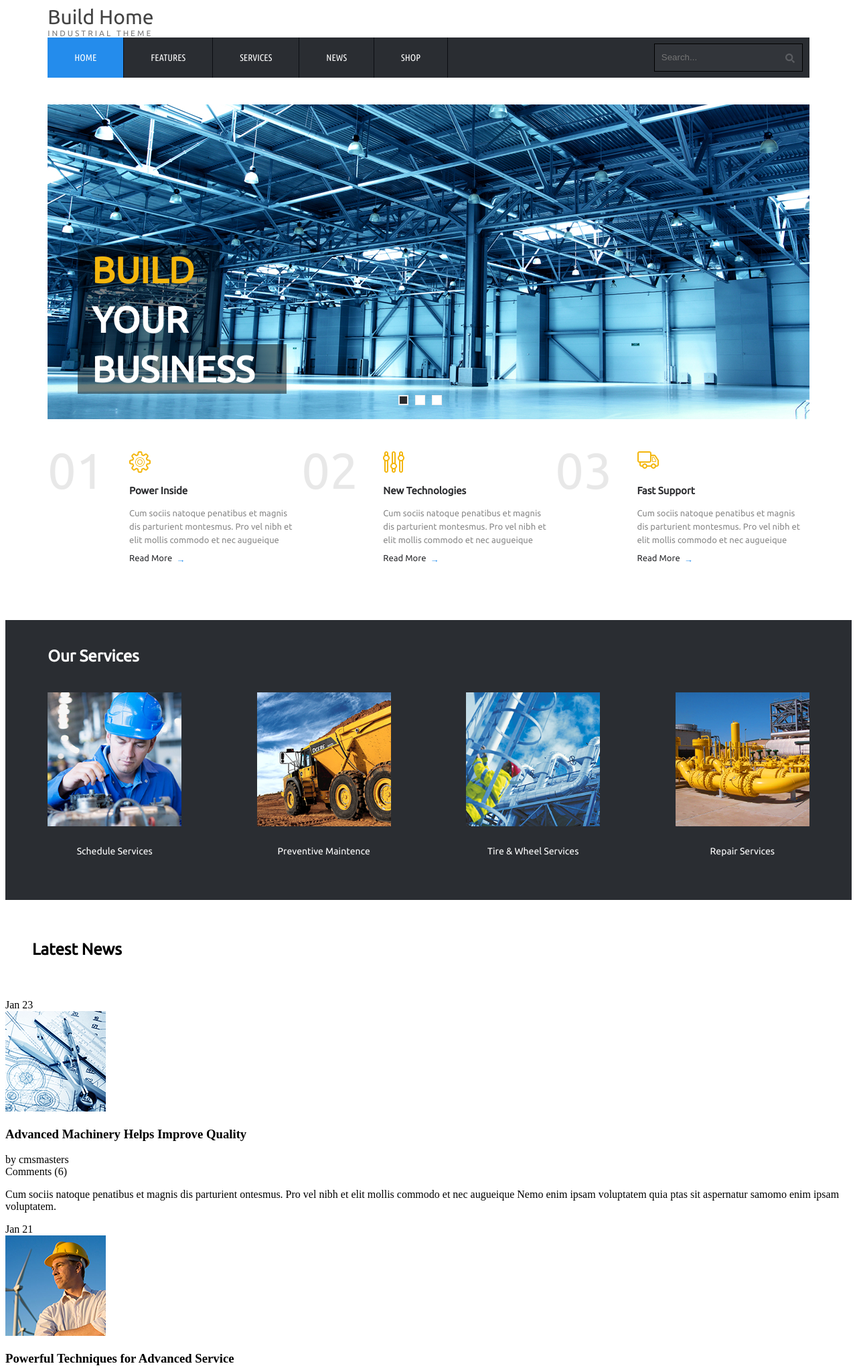
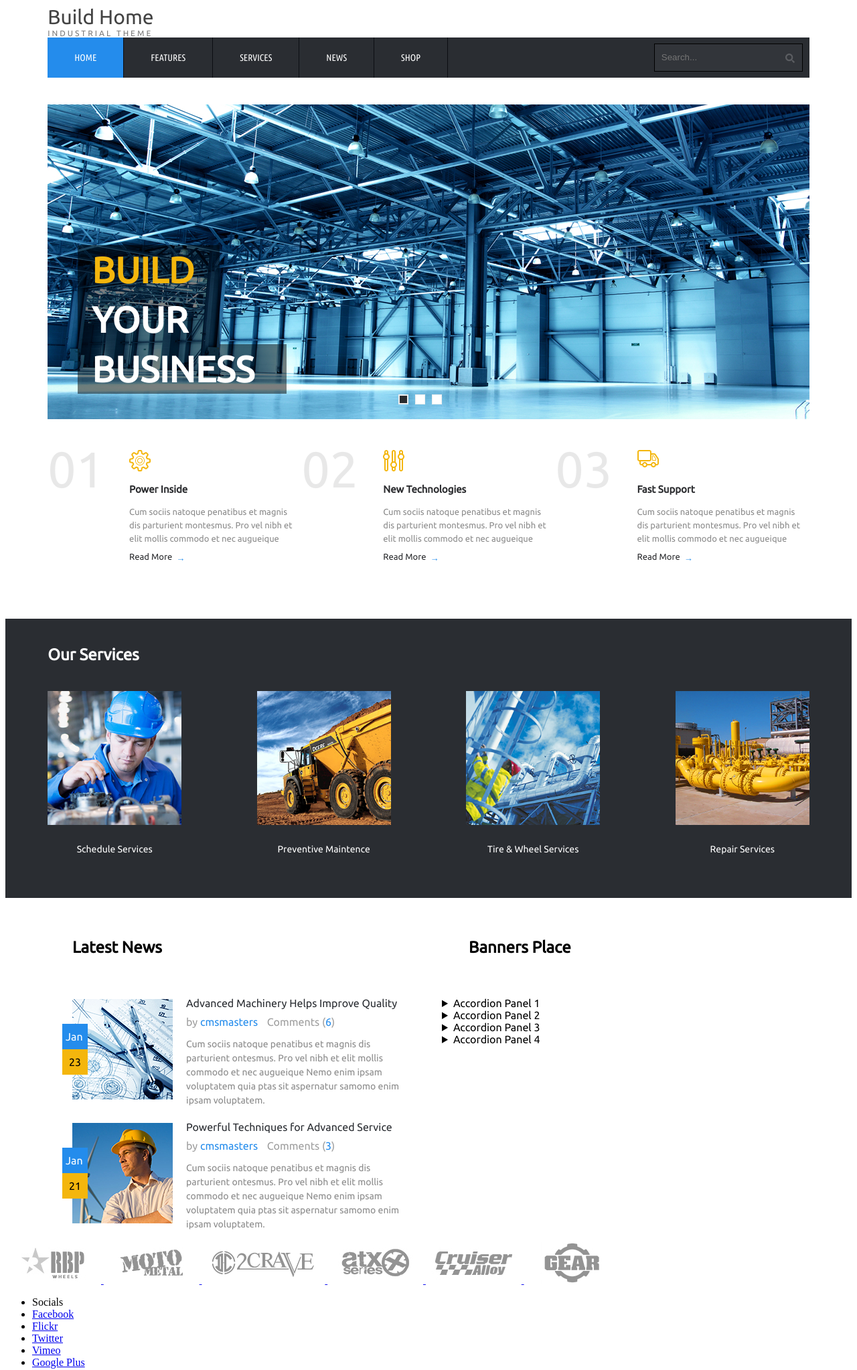
Before and after one commit to Nata25/JS_19-20_gulp-scss-lodash, a website: page app/index.html in a window 1280 px wide. Shown: the top 2046 px of the page at 67% size. Drawn offline with nearby package versions, Linux system fonts and the light colour scheme.

Commit message:
Reorganize BEM classes; style news

```diff
--- a/app/index.html
+++ b/app/index.html
@@ -7,13 +7,14 @@
         <link rel="stylesheet" href="css/main.css">
     </head>
     <body>
-        <header class="top-content">
+        <header class="header">
+
             <div class="logo">
                 <span class="logo__main-text">Build Home</span>
                 <span class="logo__sub-text">Industrial Theme</span>
             </div>
 
-            <div class="social">
+            <div class="header__social social">
                 <a class="social__link social__link_fb" href="#"></a>
                 <a class="social__link social__link_twitter" href="#"></a>
                 <a class="social__link social__link_rss" href="#"></a>
@@ -21,7 +22,7 @@
                 <a class="social__link social__link_skype" href="#"></a>
             </div>
 
-            <nav class="nav">
+            <nav class="header__nav nav">
                 <a class="nav__item nav__item_active" href="#">Home</a>
                 <a class="nav__item" href="#">Features</a>
                 <a class="nav__item" href="#">Services</a>
@@ -29,16 +30,17 @@
                 <a class="nav__item" href="#">Shop</a>
             </nav>
 
-            <form class="search-form" action="index.html" method="post">
+            <form class="header__search-form" action="index.html" method="post">
                 <input type="text" placeholder="Search...">
             </form>
+        </header>
 
-        </header>
         <main class="content">
-            <section class="slider jcarousel">
+
+            <section class="content__block slider">
                 <div class="slider__container">
                     <figure class="slider__item">
-                        <img class="slider__image" src="img/slider1.png" alt="Construction"/>
+                        <img src="img/slider1.png" alt="Construction"/>
                         <figcaption class="slider__text">
                             <span class="slider__text_emphasized">Build</span>
                             <span>your</span>
@@ -46,7 +48,7 @@
                         </figcation>
                     </figure>
                     <figure class="slider__item">
-                        <img class="slider__image" src="img/slider1.png" alt="Construction"/>
+                        <img src="img/slider1.png" alt="Construction"/>
                         <figcaption class="slider__text">
                             <span class="slider__text_emphasized">Build</span>
                             <span>your</span>
@@ -54,7 +56,7 @@
                         </figcation>
                     </figure>
                     <figure class="slider__item">
-                        <img class="slider__image" src="img/slider1.png" alt="Construction"/>
+                        <img src="img/slider1.png" alt="Construction"/>
                         <figcaption class="slider__text">
                             <span class="slider__text_emphasized">Build</span>
                             <span>your</span>
@@ -63,9 +65,9 @@
                     </figure>
                 </div>
             </section>
-            <div class="slider__controls jcarousel-pagination"></div>
+            <div class="slider__controls"></div>
 
-            <section class="info">
+            <section class="content__block info">
                 <div class="info__block">
                     <span class="info__num">01</span>
                     <h3 class="info__heading">Power Inside</h3>
@@ -97,11 +99,11 @@
                 </div>
             </section>
 
-            <section class="grid">
+            <section class="content__block_full-width grid">
 
-                <h2 class="content__wrapper content__heading content__heading_white">Our Services</h2>
+                <h2 class="content__block content__heading content__heading_white">Our Services</h2>
 
-                <div class="content__wrapper">
+                <div class="content__block grid__container">
                     <a class="grid__link" href="#">
                         <figure class="grid__figure">
                             <img class="grid__image" src="img/service.png" alt="Schedule Services">
@@ -134,11 +136,11 @@
 
             </section>
 
-            <section class="column news">
+            <div class="content__block content__block_columns">
 
+                <section class="content__column news">
 
-
-                    <h2 class="content__heading">Latest News</h2>
+                    <h2 class="column__heading">Latest News</h2>
 
                     <article class="news__article">
                         <div class="news__date">
@@ -146,7 +148,7 @@
                             <span class="news__day">23</span>
                         </div>
                         <img class="news__image" src="img/mechanical-engineer-design-engineer.png" alt="Mechanical Engineer, Design Engineer">
-                        <h3 class="news__heading">Advanced Machinery Helps Improve Quality</h3>
+                        <a href="#" class="news__heading">Advanced Machinery Helps Improve Quality</a>
                         <div class="news__rubric">by <span class="news__link">cmsmasters</span></div>
                         <div class="news__rubric">Comments (<span class="news__link">6</span>)</div>
                         <p class="news__text">Cum sociis natoque penatibus et magnis dis parturient ontesmus.
@@ -160,7 +162,7 @@
                             <span class="news__day">21</span>
                         </div>
                         <img class="news__image" src="img/electrical-engineer.png" alt="Electrical Engineer">
-                        <h3 class="news__heading">Powerful Techniques for Advanced Service</h3>
+                        <a class="news__heading">Powerful Techniques for Advanced Service</a>
                         <div class="news__rubric">by <span class="news__link">cmsmasters</span></div>
                         <div class="news__rubric">Comments (<span class="news__link">3</span>)</div>
                         <p class="news__text">Cum sociis natoque penatibus et magnis dis parturient ontesmus.
@@ -170,7 +172,7 @@
 
                 </section>
 
-            <section class="column">
+                <section class="content__column">
 
                     <h2 class="content__heading">Banners Place</h2>
 
@@ -226,6 +228,8 @@
                     </details>
 
                 </section>
+
+            </div>
 
             <section class="partners">
                 <a class="partners__link" href="#">
--- a/app/js/script.js
+++ b/app/js/script.js
@@ -1,7 +1,7 @@
 $(function() {
 
 //*********** Carousel *********** //
-    $('.jcarousel').jcarousel({
+    $('.slider').jcarousel({
         transitions: true,
         animation: {
             duration: 600,
@@ -10,17 +10,7 @@ $(function() {
         wrap: 'circular'
     });
 
-    $('.jcarousel-control-prev')
-        .jcarouselControl({
-            target: '-=1'
-        });
-
-    $('.jcarousel-control-next')
-        .jcarouselControl({
-            target: '+=1'
-        });
-
-    $('.jcarousel-pagination')
+    $('.slider__controls')
         .on('jcarouselpagination:active', 'a', function() {
             $(this).addClass('active');
         })
--- a/src/styles/main.scss
+++ b/src/styles/main.scss
@@ -6,17 +6,13 @@ body {
     // background-color: red;
 }
 
-.top-content,
-.info,
-.slider,
-.content__wrapper {
-    max-width: 1160px;
-    width: 90%;
-    margin: 0 auto;
-}
+.header {
+    position: relative;
+    @include container;
 
-.top-content {
-    position: relative;
+    &__social {
+        float: right;
+    }
 }
 
 .logo {
@@ -37,17 +33,16 @@ body {
     }
 }
 
-.social {
-    float: right;
-}
-
 .social__link {
 
 }
 
-.nav {
+.header__nav {
     @include flex_row;
     margin: 0 auto;
+}
+
+.nav {
     background-color: $darkgrey;
     @include ubuntu_condensed;
 
@@ -73,7 +68,7 @@ body {
     }
 }
 
-.search-form {
+.header__search-form {
     position: absolute;
     top: 47px;
     right: 10px;
@@ -92,13 +87,49 @@ body {
     }
 }
 
+/* _____________ Main _____________ */
+
+.content {
+    @include ubuntu;
+
+    &__block {
+        @include container;
+
+        &_full-width {
+            width: 100%;
+        }
+
+        &_columns {
+            display: flex;
+            flex-flow: row nowrap;
+            justify-content: center;
+        }
+    }
+
+    &__heading {
+        padding: 40px;
+        font-size: 24px;
+
+        &_white {
+            color: #fff;
+        }
+    }
+
+    &__column {
+        // display: inline-block;
+        width: 45%;
+
+        &:first-child {
+            margin-right: 40px;
+        }
+    }
+}
+
 /* ____________ Carousel _____________*/
 
 .slider {
     position: relative;
     overflow: hidden;
-    width: 90%;
-    margin: 0 auto;
 
     &__container {
         position: relative;
@@ -110,7 +141,7 @@ body {
         @include reset;
         margin-top: 40px;
         float: left;
-        width: 33.33%;
+        width: 33.333334%;
     }
 
     &__controls {
@@ -253,9 +284,14 @@ body {
 /*_____________ Our service _______________*/
 
 .grid {
-    width: 100%;
     padding-bottom: 40px;
     background-color: $darkgrey;
+
+    &__container {
+        display: flex;
+        flex-flow: row nowrap;
+        justify-content: space-between;
+    }
 
     &__link {
         position: relative;
@@ -277,7 +313,7 @@ body {
                 align-items: center;
                 top: 0;
                 right: 0;
-                bottom: 70px;
+                bottom: 69px;
                 left: 0;
                 background-color: $lightblue_opaque;
                 color: #fff;
@@ -305,21 +341,73 @@ body {
     }
 }
 
-.content {
+.column {
+    display: flex;
+    flex-direction: column;
+    flex-basis: 45%;
+
     &__heading {
-        padding: 40px;
-        @include ubuntu;
+        padding: 40px 0;
         font-size: 24px;
+    }
+}
 
-        &_white {
-            color: #fff;
+.news {
+
+    &__article {
+        position: relative;
+    }
+
+    &__date {
+        display: flex;
+        flex-direction: column;
+        position: absolute;
+        top: 40px;
+        left: -15px;
+    }
+
+    &__month {
+        padding: 10px 5px;
+        background-color: $blue;
+        color: $white;
+    }
+
+    &__day {
+        padding: 10px 10px;
+        background-color: $orange;
+    }
+
+    &__image {
+        float: left;
+        margin: 3px 20px 20px 0;
+    }
+
+    &__rubric {
+        display: inline-block;
+        margin-right: 10px;
+        color: $lightgrey;
+    }
+
+    &__link {
+        color: $lightblue;
+    }
+
+    &__heading {
+        display: block;
+        margin: 20px 0 10px;
+        font-size: 16px;
+        color: $darkgrey;
+        cursor: pointer;
+        text-decoration: none;
+
+        &:hover {
+            color: $blue;
         }
     }
 
-    &__wrapper {
-        display: flex;
-        flex-flow: row nowrap;
-        justify-content: space-between;
+    &__text {
+        color: $grey;
+        font-size: 14px;
+        line-height: 21px;
     }
-
 }
--- a/src/styles/mixins.scss
+++ b/src/styles/mixins.scss
@@ -11,8 +11,14 @@
     font-family: 'Ubuntu Condensed', sans-serif;
 }
 
+@mixin container {
+    margin: 0 auto;
+    max-width: 1160px;
+    width: 90%;
+}
+
 @mixin white_link {
-    color: #fff;
+    color: $white;
     text-decoration: none;
 }
 
--- a/src/styles/variables.scss
+++ b/src/styles/variables.scss
@@ -3,6 +3,9 @@
 $dark: #2a2b2e;
 $darkgrey: #2a2d32;
 $grey: #8a8a8a;
+$lightgrey: #9e9e9e;
 $orange: #f4b60d;
+$blue: #248cec;
 $lightblue: rgba(36, 140, 236, 1);
 $lightblue_opaque: rgba(36, 140, 236, .56);
+$white: #fff;
```
Also changed, not shown: app/css/main.css. Lines whose indentation alone changed are shown as unchanged.
